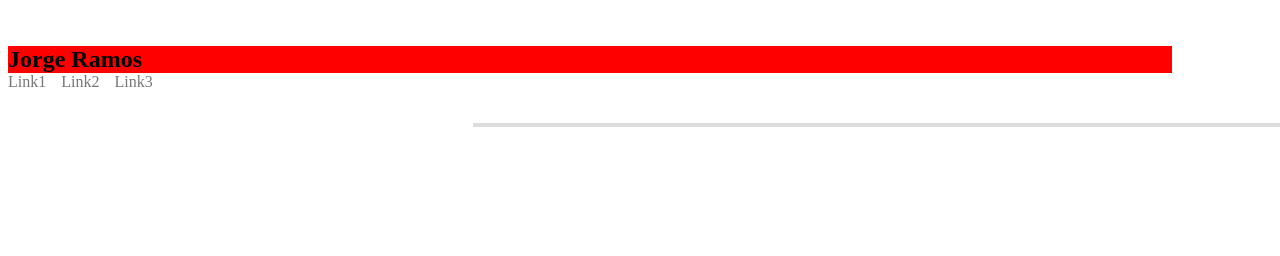
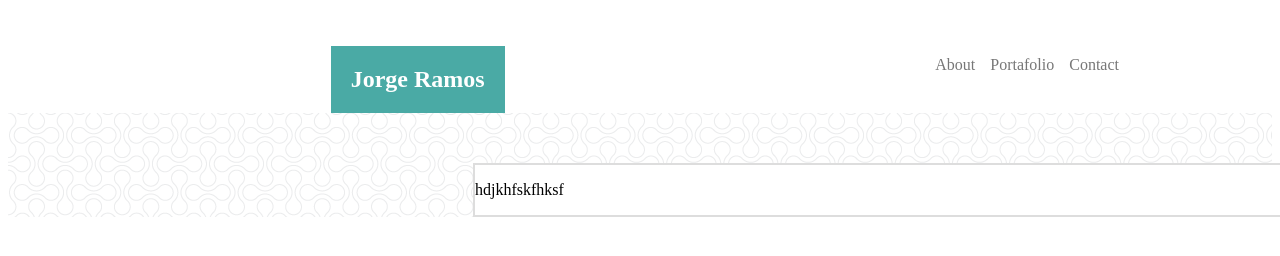
Before and after one commit to jorgeramos2/Basic-Portafolio, a plain HTML site: page portfolio.html in a window 1280 px wide. Shown: the top 256 px of the page. Drawn offline with Linux system fonts and the light colour scheme.

Commit message:
nav bar completado

```diff
--- a/assets/css/style.css
+++ b/assets/css/style.css
@@ -1,27 +1,27 @@
 h1 {
+
 	margin-bottom: 0px;
-
-
+	margin-right: 108px;
+	display: inline-block;
+	background-color:  #4aaaa5;
+	color: white;
+	padding: 20px;
 }
 nav
 {
 
 }
-.nombre
+.cont
 {
-	margin-right: 100px;
-	background-color: red;
-}
-.links
-{
-	margin-left: 400px;
-	background-color: blue;
+	text-align: center;
+	margin-right: 138px;
 }
 a
 {
 	text-decoration: none;
-	float:left;
+	float:right;
 	margin-right: 15px;
+	margin-top: 30px;
 }
 a:link {
   color: #777777;
@@ -48,8 +48,8 @@ nav
 }
 .contenedor
 {
-	margin-top: 10px;
-	background-image: url("../images/oriental-tiles.png");
+
+	background-image: url("../images/g.png");
 	width: 100%;
 	float: left;
 
--- a/portfolio.html
+++ b/portfolio.html
@@ -9,18 +9,15 @@
 
 <body>
   <nav>
-    <div class = "nombre">
-  	   <h1> Jorge Ramos </h1>
-    </div>
-  	<div>
-    	<a href="index.html" >Link1</a>
-		<a href="portfolio.html">Link2</a>
-		<a href="contact.html">Link3</a>
-    </div>
+    <div class = "cont">
+    <h1> Jorge Ramos </h1> <a href="contact.html">Contact</a><a href="portfolio.html">Portafolio</a><a href="index.html" >About</a>
+   </div>
   </nav>
+  <div class = "contenedor">
   <section>
-
+    <p> hdjkhfskfhksf</p>
   </section>
+  </div>
   <footer>
 
   </footer>
```
Also changed, not shown: contact.html (+3 -6 lines), index.html (+6 -7 lines), assets/images/g.png (added).
